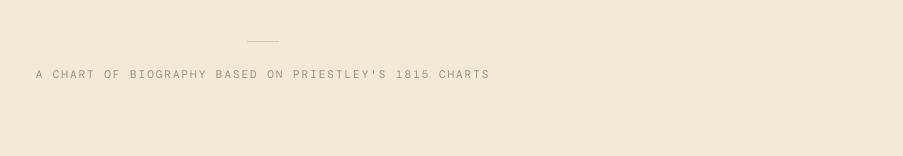
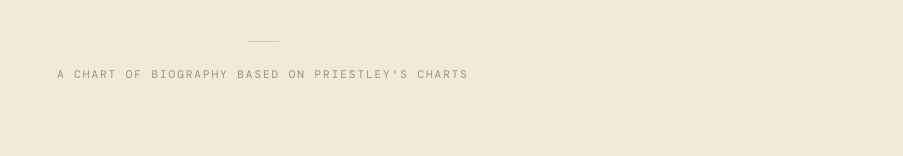
Before and after one commit to MustafaLo/TimelineGeneration, a Next.js app: page / in a window 1280 px wide. Shown: the part 345-501 px from the top of the page, without its empty margins (377-1280 px from the left). Built offline with nearby package versions, Linux system fonts and the light colour scheme; a web font is replaced by a local one.

Commit message:
Home page

```diff
--- a/app/page.tsx
+++ b/app/page.tsx
@@ -232,7 +232,7 @@ export default function Home() {
               userSelect: "none",
             }}
           >
-            a chart of biography based on Priestley&apos;s 1815 charts
+            a chart of biography based on Priestley&apos;s charts
           </p>
 
           <button
```
